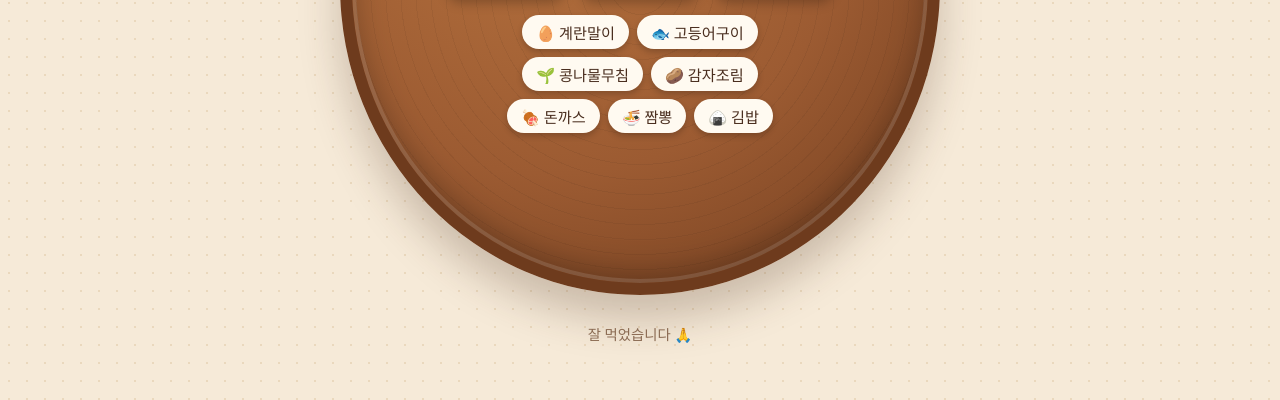
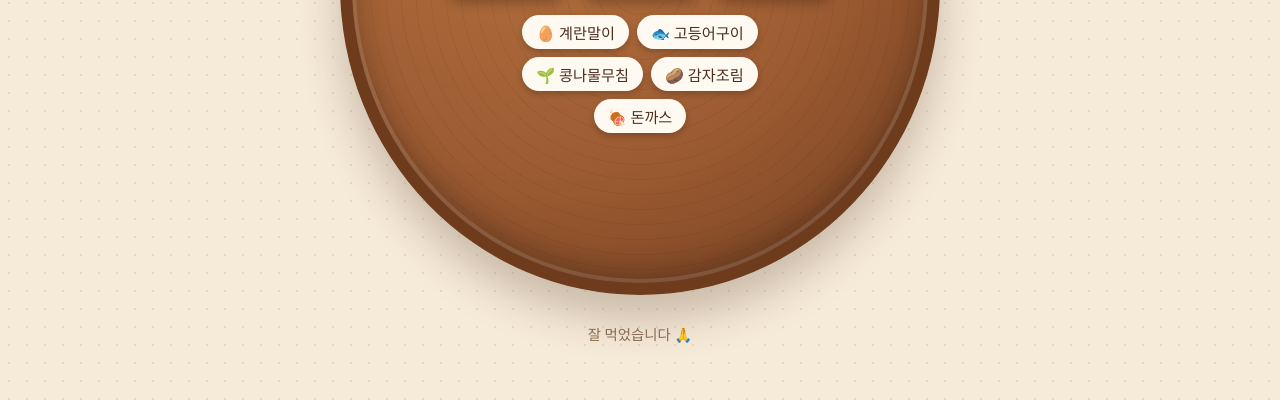
Before and after one commit to gconic/bb02, a plain HTML site: page index.html in a window 1280 px wide. Shown: the part 510-910 px from the top of the page. Drawn offline with Linux system fonts and the light colour scheme.

Commit message:
돈까스 시점으로 되돌리기

```diff
--- a/index.html
+++ b/index.html
@@ -140,8 +140,6 @@
       <li>🌱 콩나물무침</li>
       <li>🥔 감자조림</li>
       <li>🍖 돈까스</li>
-      <li>🍜 짬뽕</li>
-      <li>🍙 김밥</li>
     </ul>
   </main>
 
```
